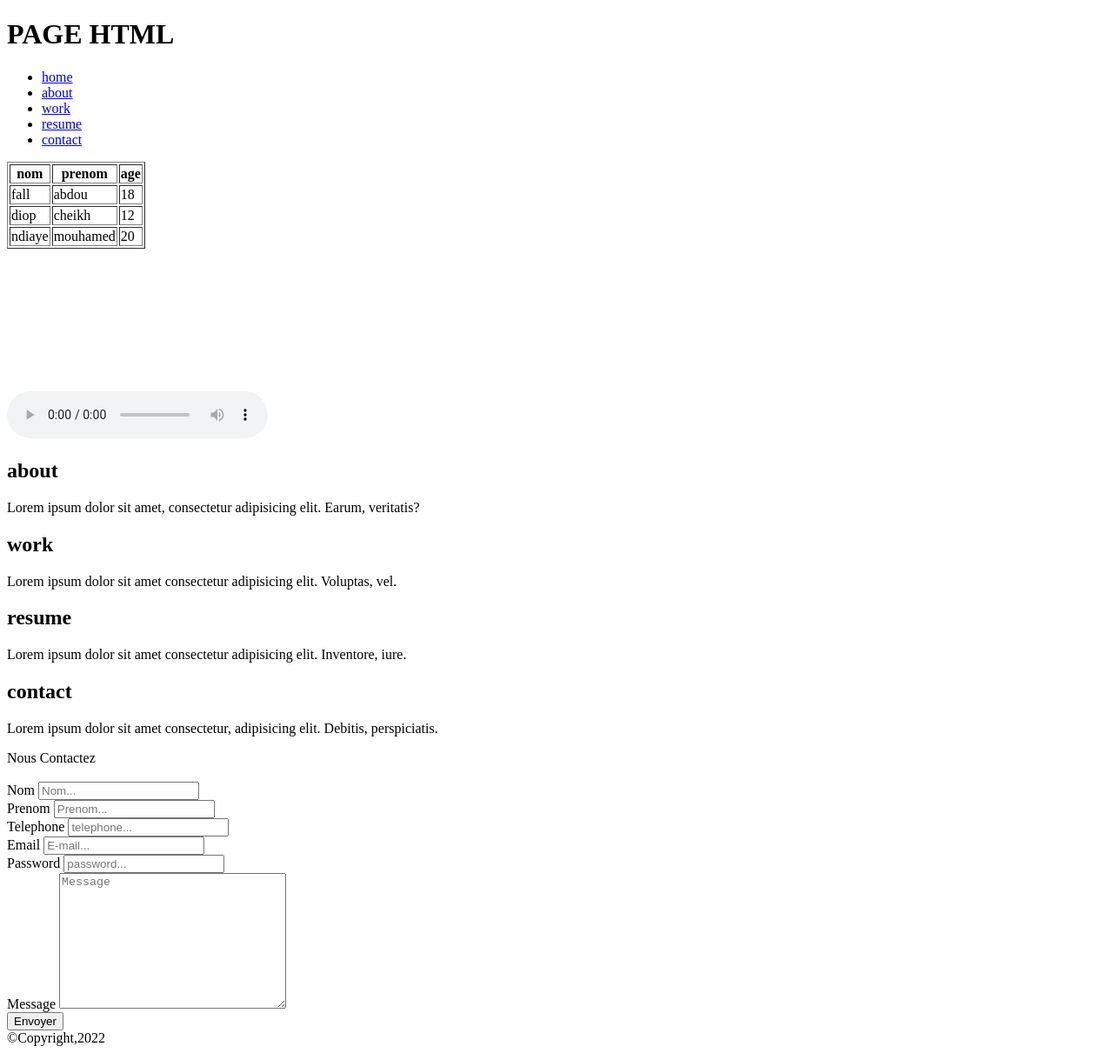
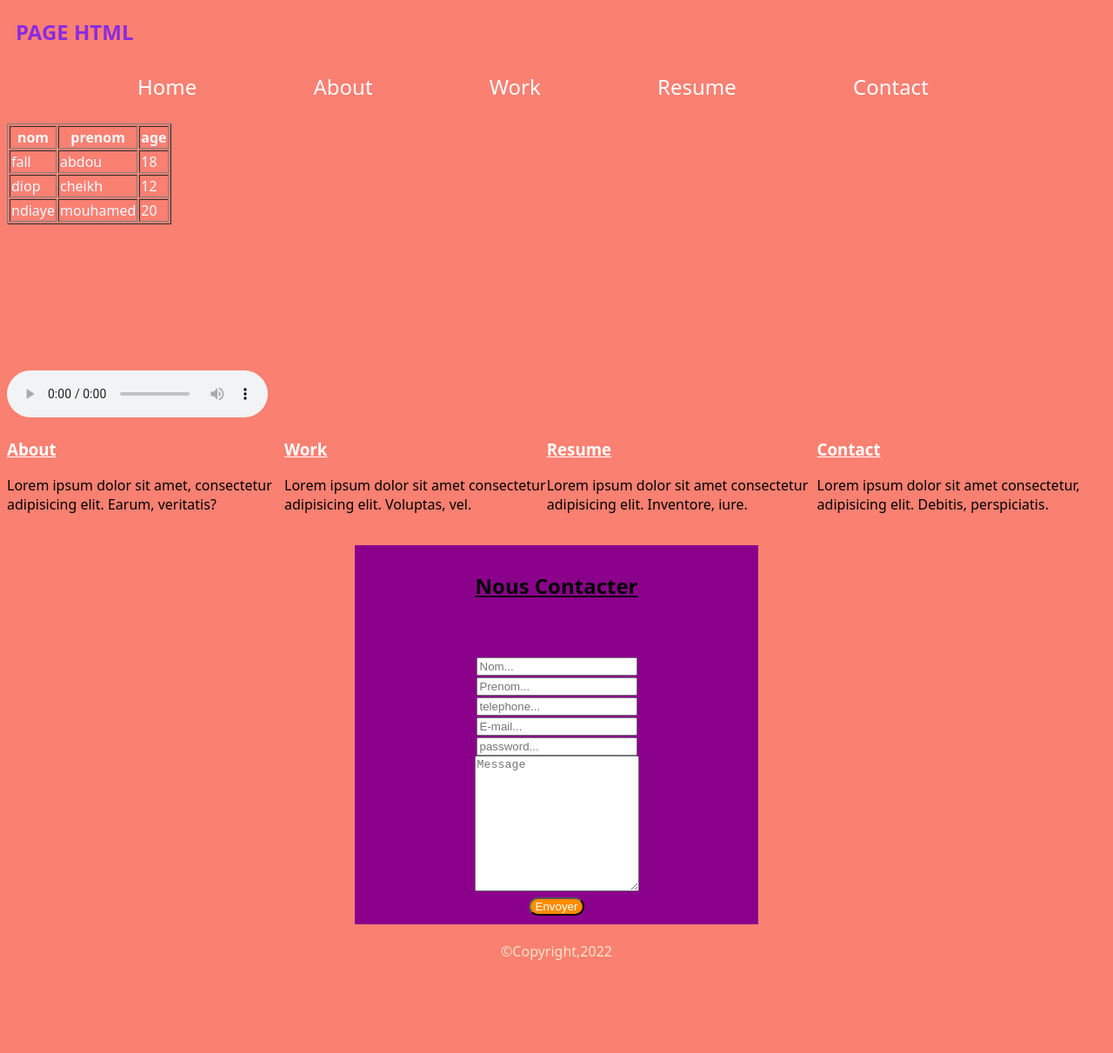
Before and after one commit to MouhamedNdiaye123/htmll, a plain HTML site: page index.html in a window 1280 px wide. Shown: the whole page at 87% size. After the commit the page ends 1113 px from the top, so only its background shows below. Drawn offline with Linux system fonts and the light colour scheme; grey boxes are pictures that could not be loaded.

Commit message:
ajout fichier css

```diff
--- a/index.html
+++ b/index.html
@@ -3,12 +3,12 @@
 <head>
     <meta charset="UTF-8">
     <title>page web html</title>
+    <link rel="stylesheet" href="style.css">
 </head>
 <body>
-    <header>
+
+    <nav>
         <h1>PAGE HTML</h1>
-    </header>
-    <nav>
         <ul>
             <li><a href="#home">home</a></li>
             <li><a href="#about">about</a></li>
@@ -48,7 +48,7 @@
     <video width="300" height="200" autoplay>
         <source src="video.mp4" type="video">
     </video>
-
+    <section class="section">
     <section id="about">
         <h1>about</h1>
         <p>Lorem ipsum dolor sit amet, consectetur adipisicing elit. Earum, veritatis?</p>
@@ -68,22 +68,16 @@
         <h1>contact</h1>
         <p>Lorem ipsum dolor sit amet consectetur, adipisicing elit. Debitis, perspiciatis.</p>
     </section>
-
+    </section>
 
     <form>
-        <label>Nous Contactez</label><br><br>
-        <label>Nom</label>
+        <h2>Nous Contacter</h2><br><br>
         <input type="text" placeholder="Nom..."><br>
-        <label>Prenom</label>
         <input type="text" placeholder="Prenom..."><br>
-        <label>Telephone</label>
         <input type="number" placeholder="telephone..."><br>
-        <label>Email</label>
         <input type="email" placeholder="E-mail..."><br>
-        <label>Password</label>
         <input type="password" placeholder="password..."><br>
-        <label>Message</label>
-        <textarea name="message" id="" cols="30" rows="10" placeholder="Message"></textarea><br>
+        <textarea name="message" id="" cols="21" rows="10" placeholder="Message"></textarea><br>
         <button>Envoyer</button><br>
 
     </form>
--- /dev/null
+++ b/style.css
@@ -0,0 +1,65 @@
+body{
+    background-color: salmon;
+    font-family: system-ui, -apple-system, BlinkMacSystemFont, 'Segoe UI', Roboto, Oxygen, Ubuntu, Cantarell, 'Open Sans', 'Helvetica Neue', sans-serif
+}
+
+nav h1{
+    padding-left: 10px;
+    color: blueviolet;
+}
+nav ul li{
+    display: flex;
+    list-style-type: none;
+    text-transform: capitalize;
+    display: inline-block;
+    text-align: left;
+    font-size: 1.5rem;
+    padding-left: 110px;
+    margin: 10px 0px;
+}
+nav ul li a{
+    text-decoration: none;
+    justify-content: space-between;
+    padding-right: 20px;
+    color: white;
+}
+nav ul li a:hover{
+    color: black;
+    text-decoration: underline;
+}
+
+table{
+    color: aliceblue;
+}
+
+.section{
+    display: flex;
+    justify-content: center;
+
+}
+
+.section h1{
+    text-decoration: underline;
+    text-transform: capitalize;
+    color: white;
+}
+form{
+    text-align: center;
+    background-color: darkmagenta;
+    margin: 20px 400px;
+    padding: 10px;
+}
+form h2{
+    text-decoration: underline;
+}
+
+button{
+    background-color: darkorange;
+    color: white;
+    border-radius: 1rem;
+}
+
+footer{
+    text-align: center;
+    color: bisque;
+}
```
